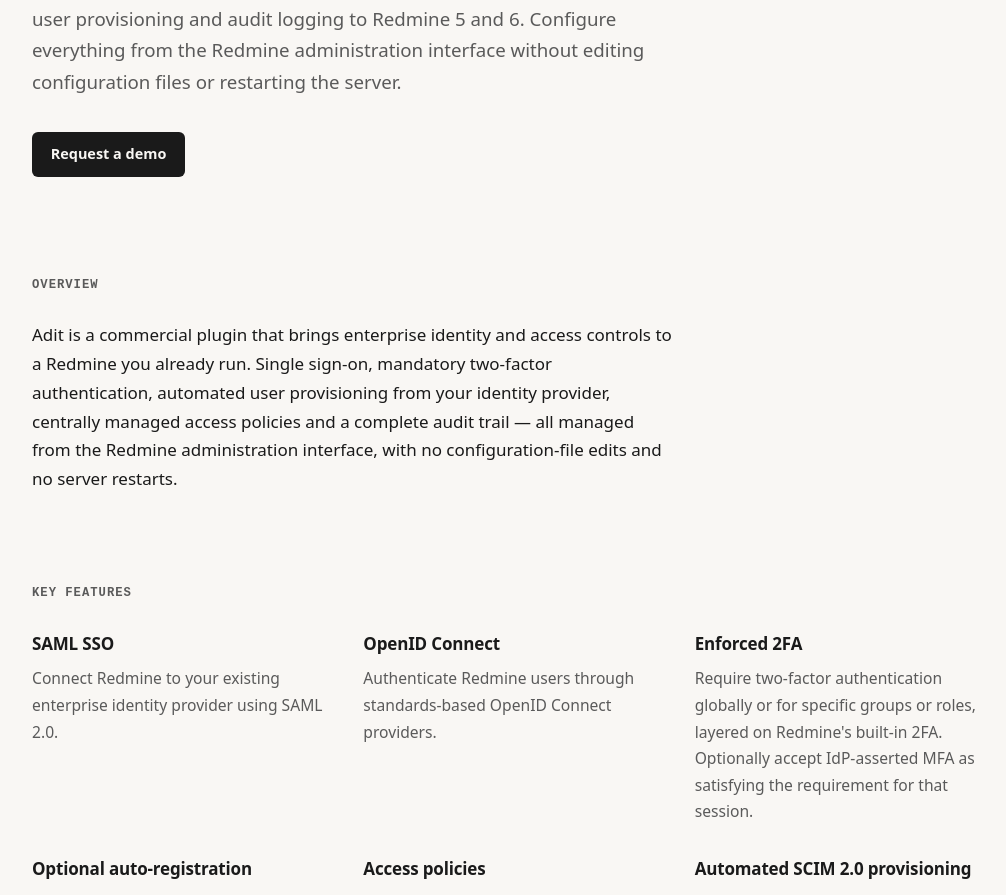
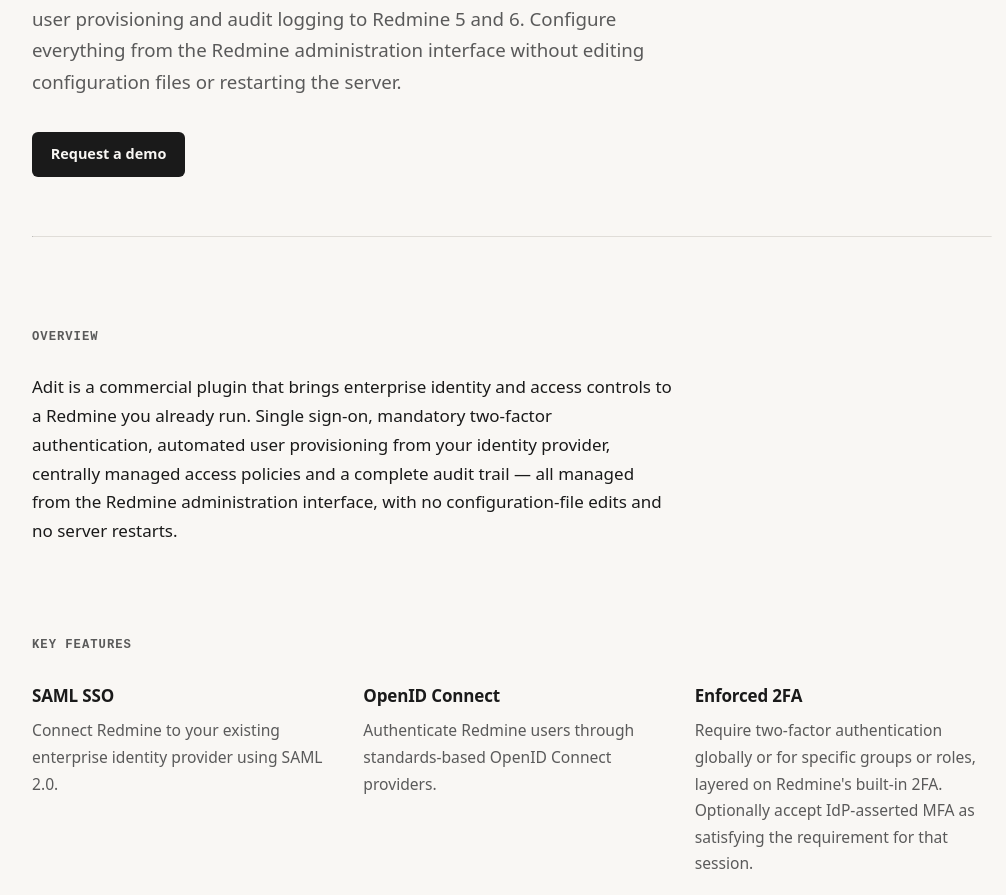
Before and after one commit to foralabs/foralabs.github.io, a Jekyll site: the page built from redmine/adit/index.html, in a window 1280 px wide. Shown: the part 393-1288 px from the top of the page, without its empty margins (128-1134 px from the left). Built offline with Jekyll 4.4.1, drawn with Linux system fonts in a browser that asks for light colours.

Commit message:
feat: Add horizontal rule styling and insert separator in plugin layout for improved visual structure

```diff
--- a/_layouts/plugin.html
+++ b/_layouts/plugin.html
@@ -28,6 +28,8 @@
     <meta itemprop="applicationCategory" content="{{ p.schema.applicationCategory }}" />
     <meta itemprop="operatingSystem" content="{{ p.schema.operatingSystem }}" />
   </header>
+
+  <hr>
 
   {%- comment %} 2. Product & security summary {%- endcomment %}
   {%- if a.summary %}
--- a/assets/css/main.css
+++ b/assets/css/main.css
@@ -41,6 +41,11 @@
   color: var(--fg);
   line-height: 1.7;
   padding: 3rem 1.5rem 6rem;
+}
+
+hr {
+  border-top: 1px solid var(--border);
+  border-bottom: none;
 }
 
 .wrap { max-width: var(--max); margin: 0 auto; }
```
